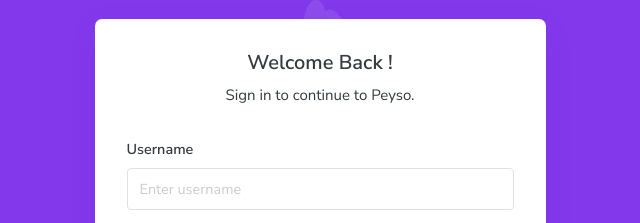
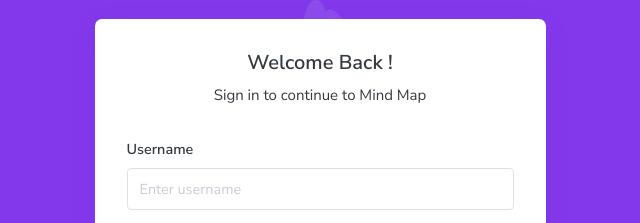
Before and after one commit to mamab0ka/mindmap, a plain HTML site: page auth-login.html in a window 1280 px wide. Shown: the part 182-405 px from the top of the page, 320-960 px from the left. Drawn offline with nearby package versions, Linux system fonts and the light colour scheme.

Commit message:
Update auth-login.html

```diff
--- a/auth-login.html
+++ b/auth-login.html
@@ -47,7 +47,7 @@
                             <div class="card-body p-4">
                                 <div class="text-center mt-2">
                                     <h5>Welcome Back !</h5>
-                                    <p>Sign in to continue to Peyso.</p>
+                                    <p>Sign in to continue to Mind Map</p>
 
                                 </div>
 
```
